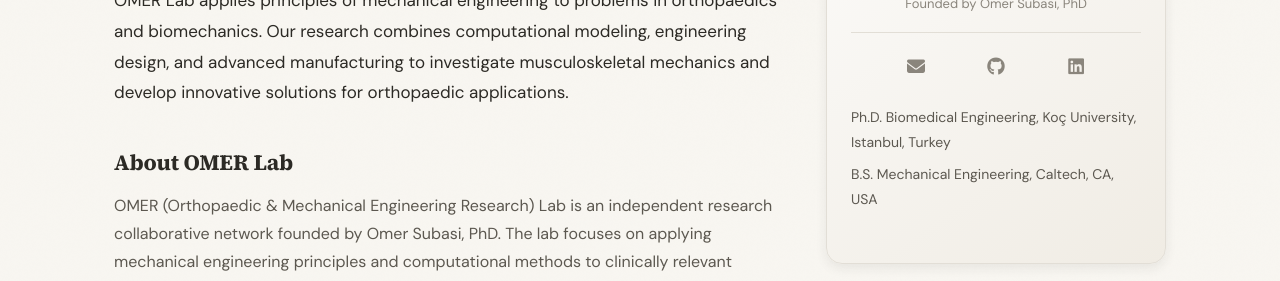
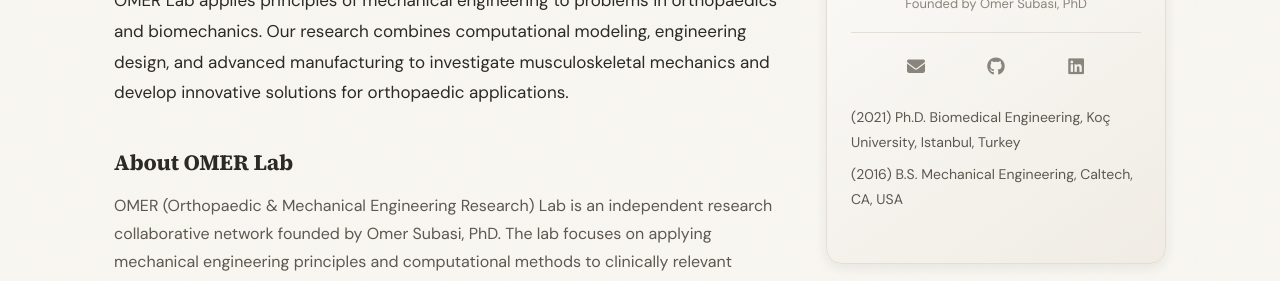
Before and after one commit to osubasi25/osubasi25.github.io, a Jekyll site: the page built from _pages/home.md, in a window 1280 px wide. Shown: the part 381-662 px from the top of the page. Built offline with Jekyll 4.4.1, drawn with Linux system fonts in a browser that asks for light colours; a style sheet for code colours, icons or effects is not loaded.

Commit message:
Update pi.yml

```diff
--- a/_data/pi.yml
+++ b/_data/pi.yml
@@ -8,5 +8,5 @@
   - "B.S. Mechanical Engineering, California Institute of Technology"
 
   educationshort:
-  - "Ph.D. Biomedical Engineering, Koç University, Istanbul, Turkey"
-  - "B.S. Mechanical Engineering, Caltech, CA, USA"
+  - "(2021) Ph.D. Biomedical Engineering, Koç University, Istanbul, Turkey"
+  - "(2016) B.S. Mechanical Engineering, Caltech, CA, USA"
```
